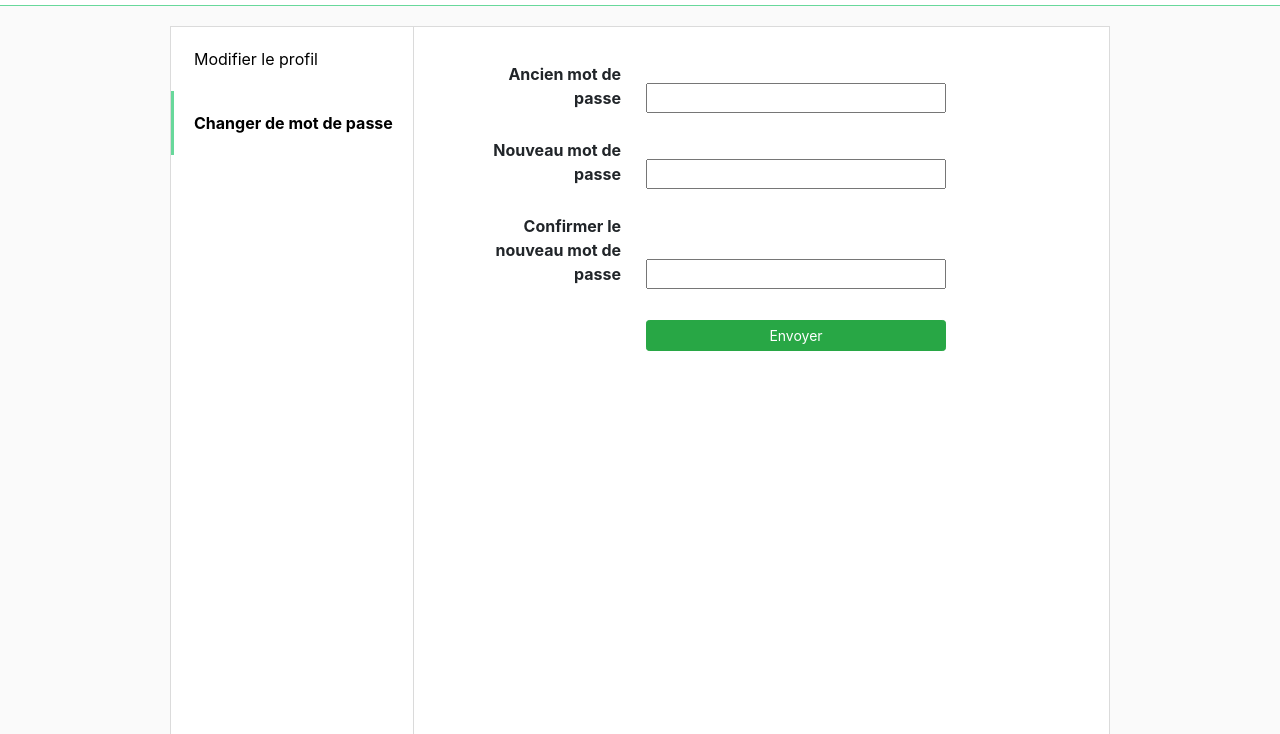
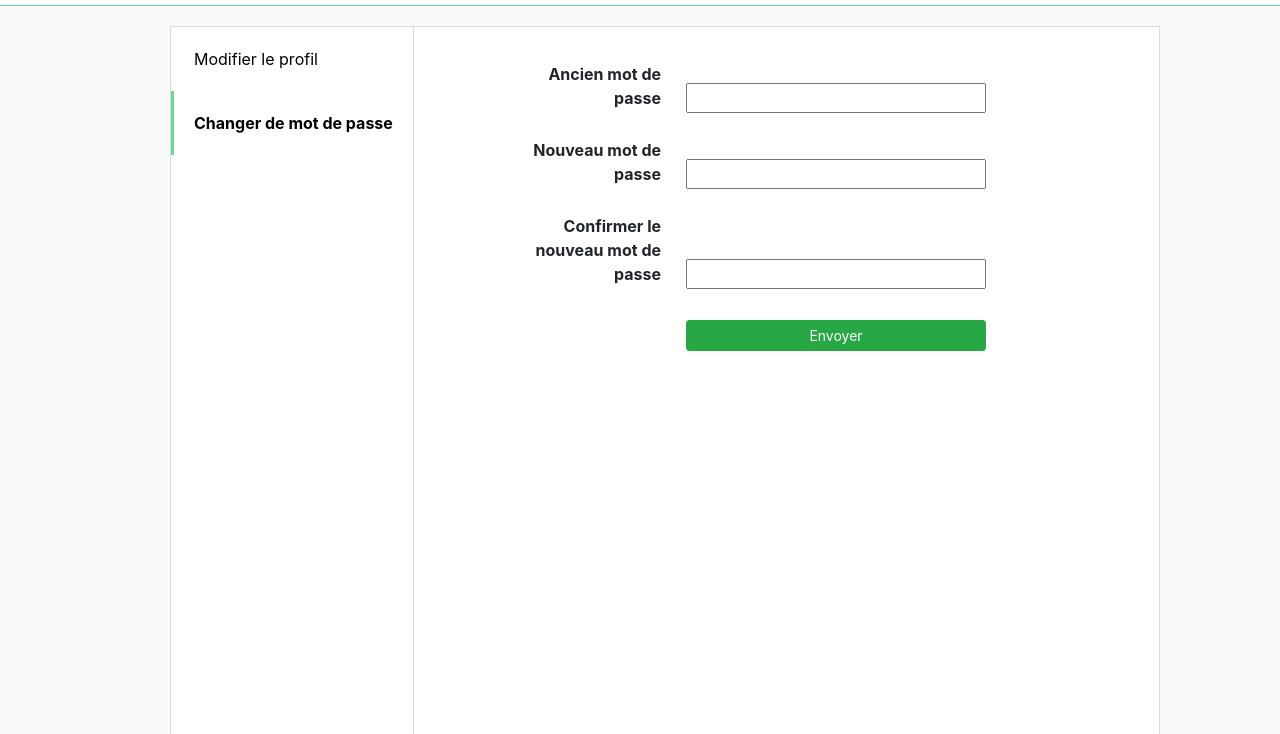
Before and after one commit to Mbosc12/ProjetWeb, a website: page templates/modifPswd.html in a window 1280 px wide. Shown: the part 66-800 px from the top of the page. Drawn offline with nearby package versions, Linux system fonts and the light colour scheme; no server answers; files whose address does not match are found by name.

Commit message:
Modif width content

```diff
--- a/style/css/modif_profile_and_pswd.css
+++ b/style/css/modif_profile_and_pswd.css
@@ -75,7 +75,7 @@ body {
     margin-top: 20px;
     margin-bottom: 20px;
     margin-left: 170px;
-    width: 940px;
+    width: 990px;
 }
 
 #modif_bar {
@@ -113,7 +113,7 @@ body {
 }
 
 #content {
-    margin-left: 250px;
+    margin-left: 290px;
     margin-top: 15px;
     margin-right: 20px;
     margin-bottom: 15px;
```
